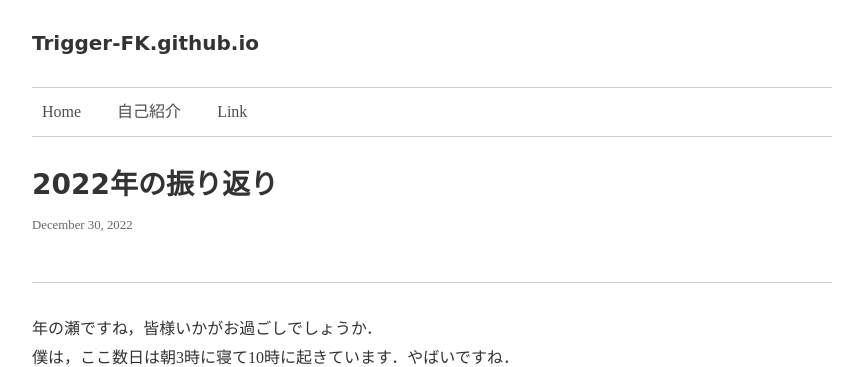
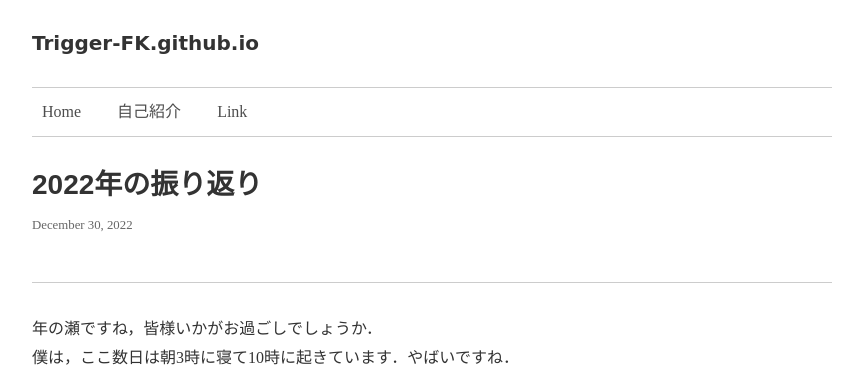
Before and after one commit to Trigger-FK/Trigger-FK.github.io, a Jekyll site: the page built from _posts/2022-12-30-Highlight2022.md, in a window 1280 px wide. Shown: the top 367 px of the page, without its empty margins (208-1071 px from the left). Built offline with Jekyll 4.4.1, drawn with Linux system fonts in a browser that asks for light colours; nearby versions of some CDN libraries; comment, search, counter and statistics services are not loaded.

Commit message:
Change Fonts

```diff
--- a/assets/css/style.scss
+++ b/assets/css/style.scss
@@ -119,7 +119,7 @@ p{
 
   &__title{
     margin: 0;
-    font-family: 'Comic Sans MS';
+    font-family: 'Hiragino Kaku Gothic ProN', 'ヒラギノ角ゴ ProN W3', Meiryo, メイリオ, Osaka, 'MS PGothic', arial, helvetica, sans-serif;
     font-size: 28px;
 
     @include breakpoint(){
```
